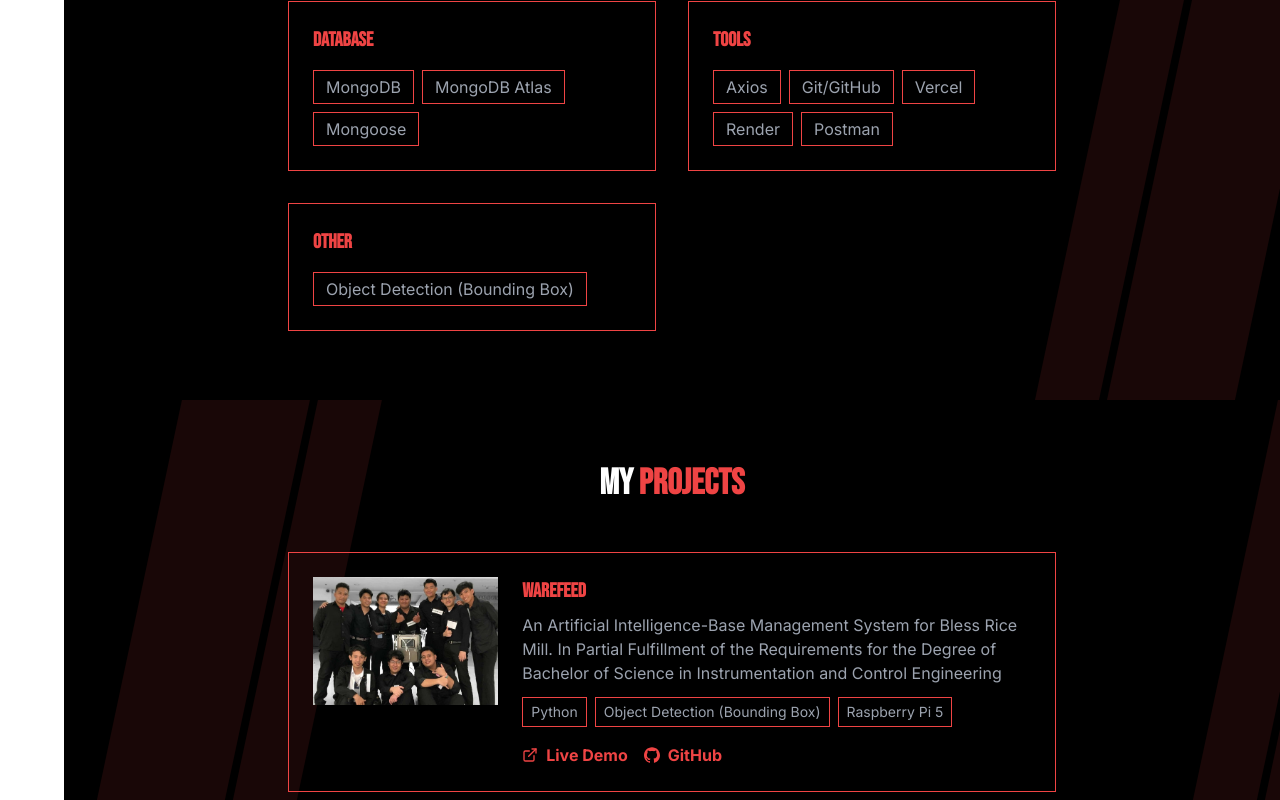
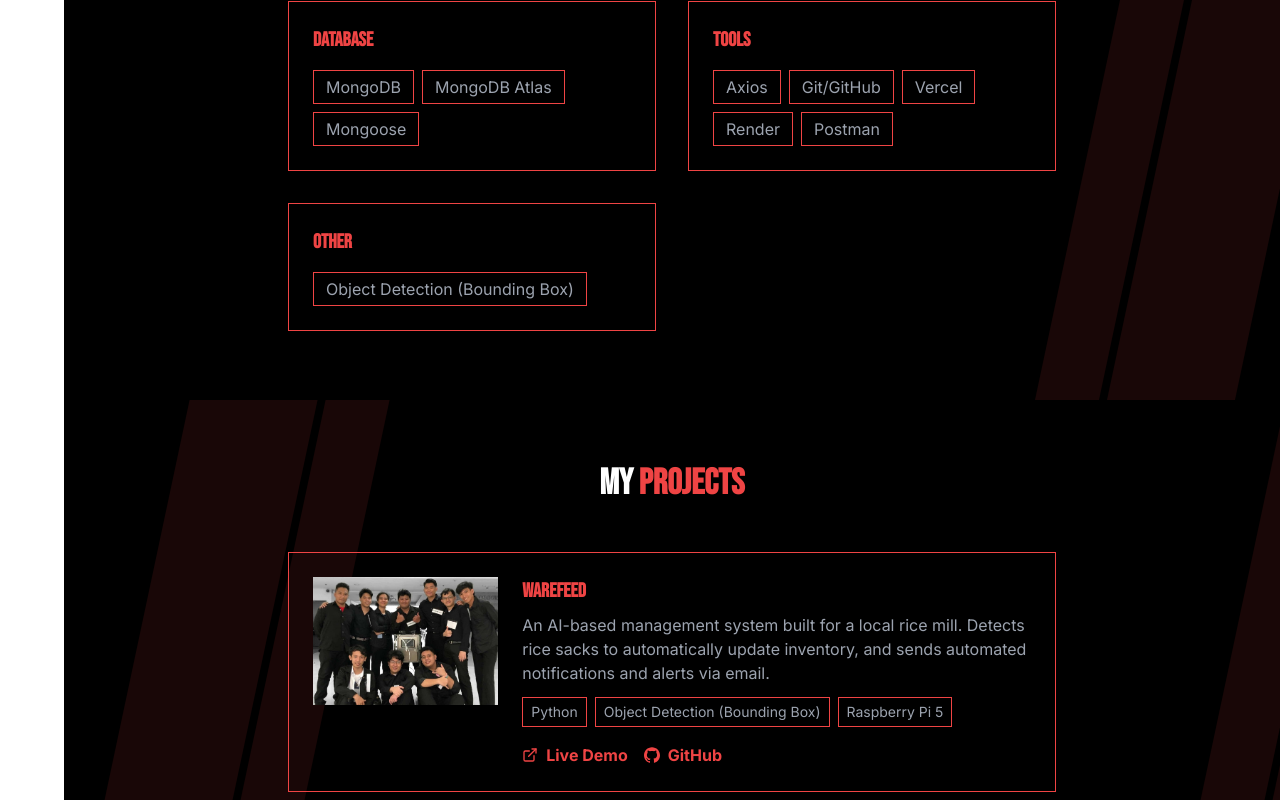
Before and after one commit to RenAmamiya0411/Website-Portfolio-v2, a React (Vite) app: page / in a window 1280 px wide. Shown: the part 2000-2800 px from the top of the page. Built offline with nearby package versions, Linux system fonts and the light colour scheme.

Commit message:
Updated project descriptions

```diff
--- a/src/parts/Contact.tsx
+++ b/src/parts/Contact.tsx
@@ -1,5 +1,6 @@
 import { SiGmail, SiGithub } from "react-icons/si";
 import { FaLinkedin, FaPhone } from "react-icons/fa";
+import { ExternalLink } from "lucide-react";
 
 function Contact() {
   return (
@@ -27,6 +28,7 @@ function Contact() {
         >
           <SiGmail className="text-red-500 group-hover:text-white transition-colors" size={24} />
           <span className="text-gray-400 group-hover:text-white transition-colors">falconsteven25@gmail.com</span>
+          <ExternalLink className="text-gray-600 group-hover:text-white transition-colors" size={14} />
         </a>
         <a
           className="flex items-center gap-4 border border-red-500 px-6 py-4 hover:bg-red-500 group hover:translate-x-2 transition-all duration-300"
@@ -37,6 +39,7 @@ function Contact() {
           <span className="text-gray-400 group-hover:text-white transition-colors">
             https://github.com/RenAmamiya0411
           </span>
+          <ExternalLink className="text-gray-600 group-hover:text-white transition-colors" size={14} />
         </a>
         <a
           className="flex items-center gap-4 border border-red-500 px-6 py-4 hover:bg-red-500 group hover:translate-x-2 transition-all duration-300"
@@ -47,6 +50,7 @@ function Contact() {
           <span className="text-gray-400 group-hover:text-white transition-colors">
             https://www.linkedin.com/in/steven-ray-harvey-falcon-62479b35b/
           </span>
+          <ExternalLink className="text-gray-600 group-hover:text-white transition-colors" size={24} />
         </a>
         <a
           className="flex items-center gap-4 border border-red-500 px-6 py-4 hover:bg-red-500  group hover:translate-x-2 transition-all duration-300"
@@ -55,6 +59,7 @@ function Contact() {
         >
           <FaPhone className="text-red-500 group-hover:text-white transition-colors" size={24} />
           <span className="text-gray-400 group-hover:text-white transition-colors">+639295410786</span>
+          <ExternalLink className="text-gray-600 group-hover:text-white transition-colors" size={14} />
         </a>
       </div>
     </section>
--- a/src/parts/Projects.tsx
+++ b/src/parts/Projects.tsx
@@ -12,7 +12,7 @@ const projects = [
   {
     title: "WareFeed",
     description:
-      "An Artificial Intelligence-Base Management System for Bless Rice Mill. In Partial Fulfillment of the Requirements for the Degree of Bachelor of Science in Instrumentation and Control Engineering",
+      "An AI-based management system built for a local rice mill. Detects rice sacks to automatically update inventory, and sends automated notifications and alerts via email.",
     tech: ["Python", "Object Detection (Bounding Box)", "Raspberry Pi 5"],
     demo: "https://www.youtube.com/watch?v=pA8ZL1sHOxg",
     repo: "https://github.com/RenAmamiya0411/WareFeed",
@@ -29,7 +29,8 @@ const projects = [
   },
   {
     title: "SkyCast",
-    description: "A Weather App made to practice working with APIs and to further improve my React and Git skills.",
+    description:
+      "A React weather app using the OpenWeatherMap API. Search any city for real-time weather, toggle between Celsius and Fahrenheit, and view recent searches.",
     tech: ["Git", "React", "RESTful API"],
     demo: "https://skycast-weather-app-srhfalcon.vercel.app/",
     repo: "https://github.com/RenAmamiya0411/Weather-App",
@@ -38,7 +39,7 @@ const projects = [
   {
     title: "CataLog",
     description:
-      "An Inventory Management System Web App made to practice my skills and knowledge on MERN tech stack and TailwindCSS.",
+      "A full-stack inventory management web app built with the MERN stack, featuring full CRUD operations for managing products and categories.",
     tech: ["React", "Node.js", "Express", "MongoDB", "Tailwind CSS", "Git"],
     demo: "https://cata-log-app-srhfalcon.vercel.app/",
     repo: "https://github.com/RenAmamiya0411/Cata-Log-Inventory-Management-System-Web-App",
@@ -47,7 +48,7 @@ const projects = [
   {
     title: "What-To-Do",
     description:
-      "Creating a basic website portfolio for the purpose of testing out what I've learned so far in React & Git",
+      "A MERN stack app with TypeScript and JWT auth. Users manage private to-do lists with priority levels, due dates, overdue highlighting, and filtering.",
     tech: ["JWT Auth", "TypeScript", "React", "Node.js", "Express", "MongoDB", "Tailwind CSS", "Git"],
     demo: "https://srhfalcon-what-to-do-app.vercel.app/",
     repo: "https://github.com/RenAmamiya0411/What-To-Do-App",
```
